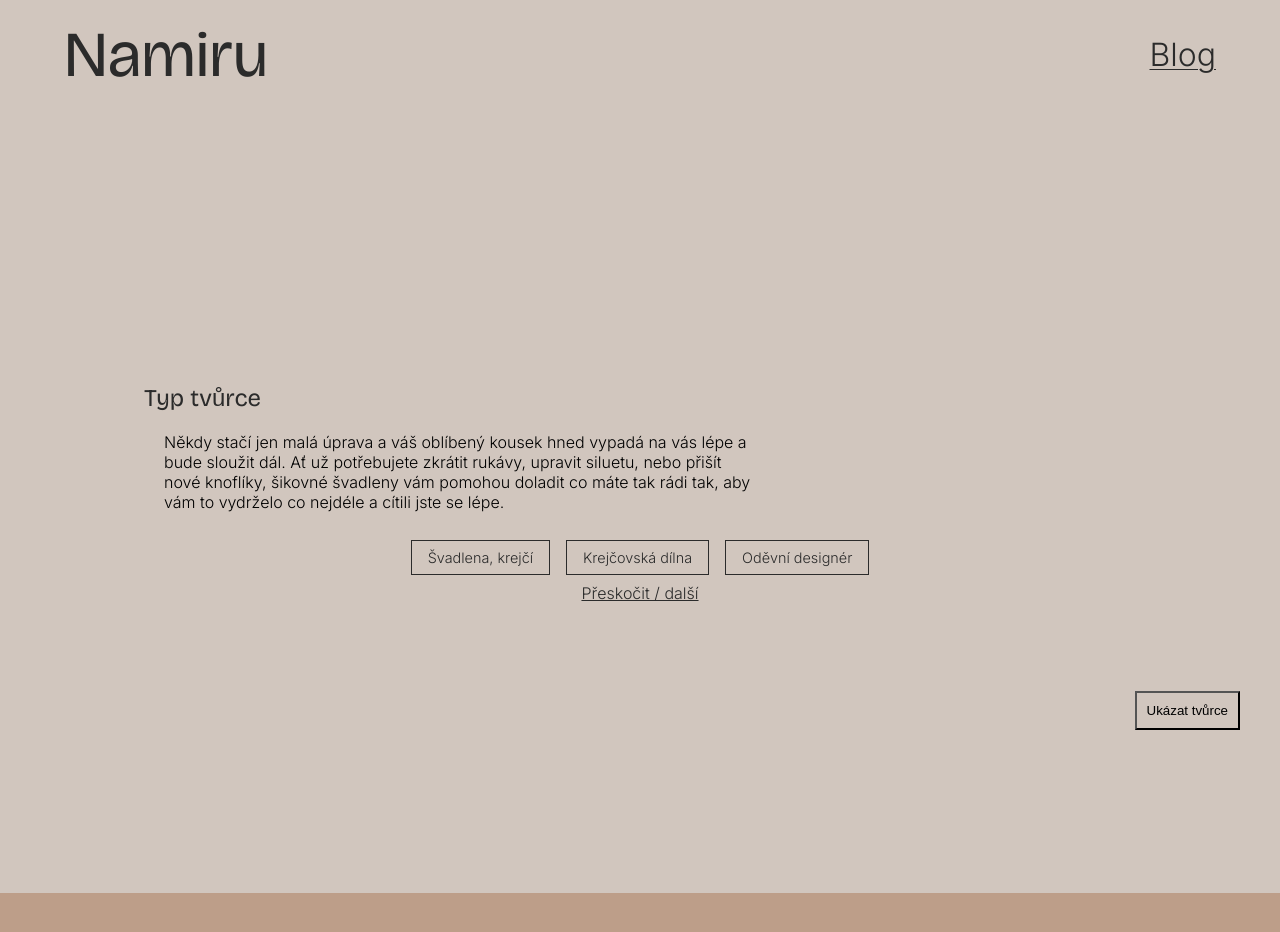
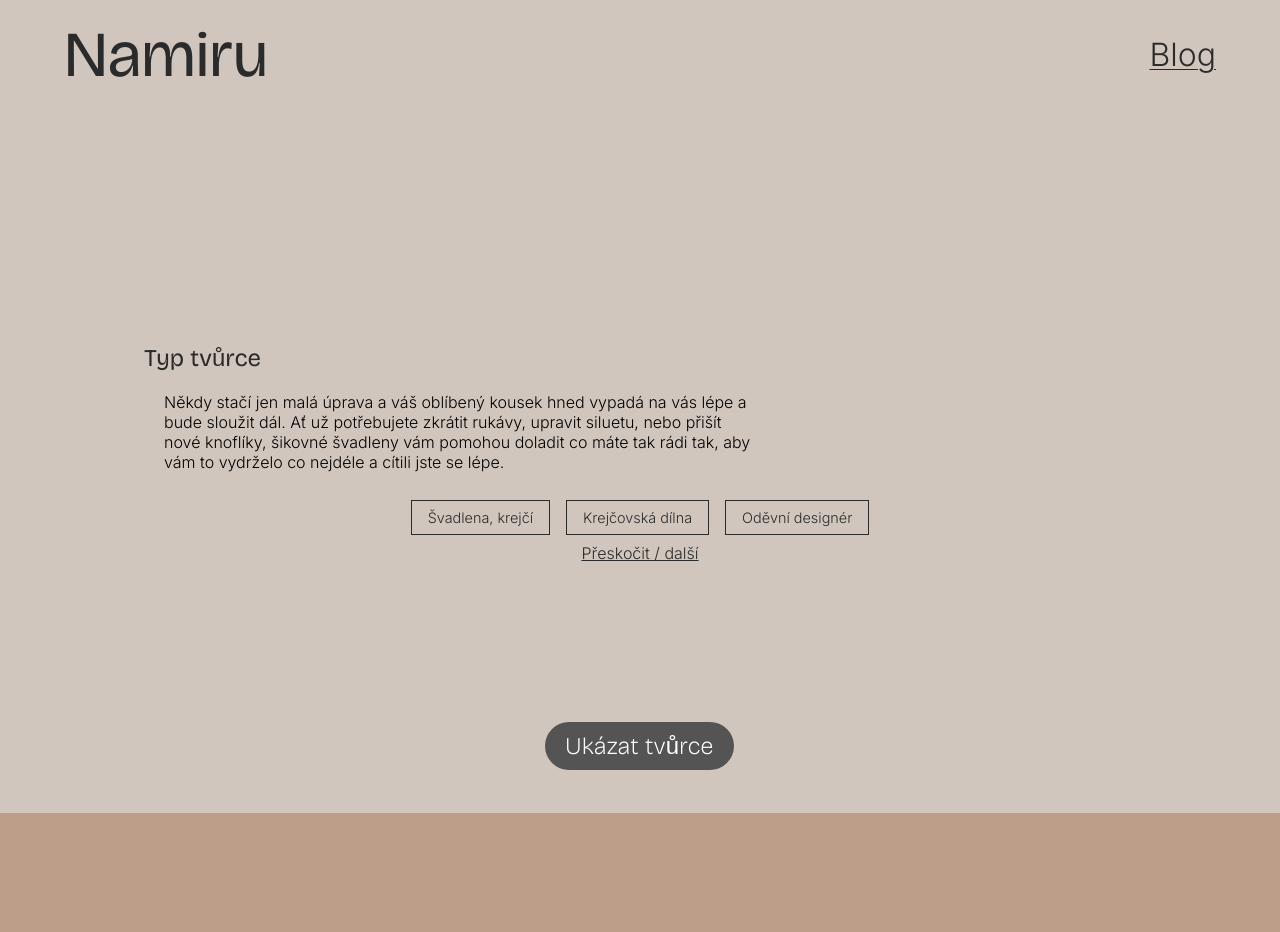
Before and after one commit to han-fris/namiru-app, a React (Vite) app: page /pruvodce in a window 1280 px wide. Shown: the top 932 px of the page. Built offline with nearby package versions, Linux system fonts and the light colour scheme.

Commit message:
styling guide button

```diff
--- a/src/pages/Guide/Guide.css
+++ b/src/pages/Guide/Guide.css
@@ -9,7 +9,7 @@
 
 #creator-types {
   display: flex;
-  flex-grow: 1;
+  height: 90vh;
 }
 
 #specializations,
@@ -30,8 +30,6 @@
 }
 
 
-
-
 .guide__text {
   width: 90%;
   margin: 20px;
@@ -42,13 +40,22 @@
 }
 
 .guide__button {
-  background-color: var(--lighter);
-  padding: 10px;
-  margin: 10px;
+  background-color: var(--darker);
+  color: var(--button-white);
+  border-radius: 50px;
+  border: none;
+  padding: 10px 20px;
   cursor: pointer;
   position: fixed;
-  right: 30px;
-  bottom: 60px;
+  left: calc(50vw - 95px);
+  bottom: 30px;
+  font-family: "Bricolage Grotesque", sans-serif;
+  font-optical-sizing: auto;
+  font-weight: 200;
+  font-style: normal;
+  font-variation-settings:
+    "wdth" 100;
+  font-size: 1.5rem;
 }
 
 #creator-types {
@@ -65,4 +72,5 @@
   .guide__text {
     width: 60%;
   }
+
 }
```
